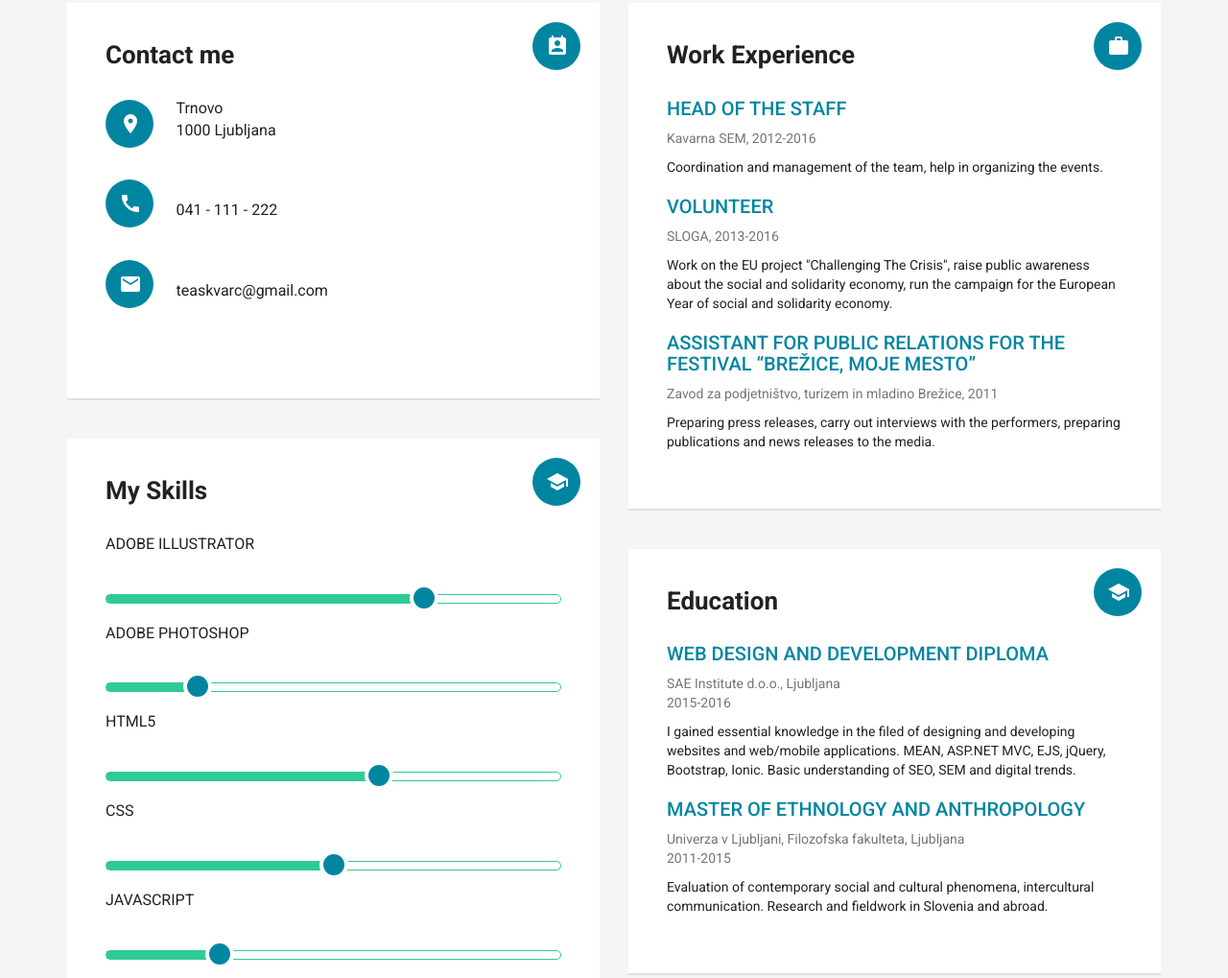
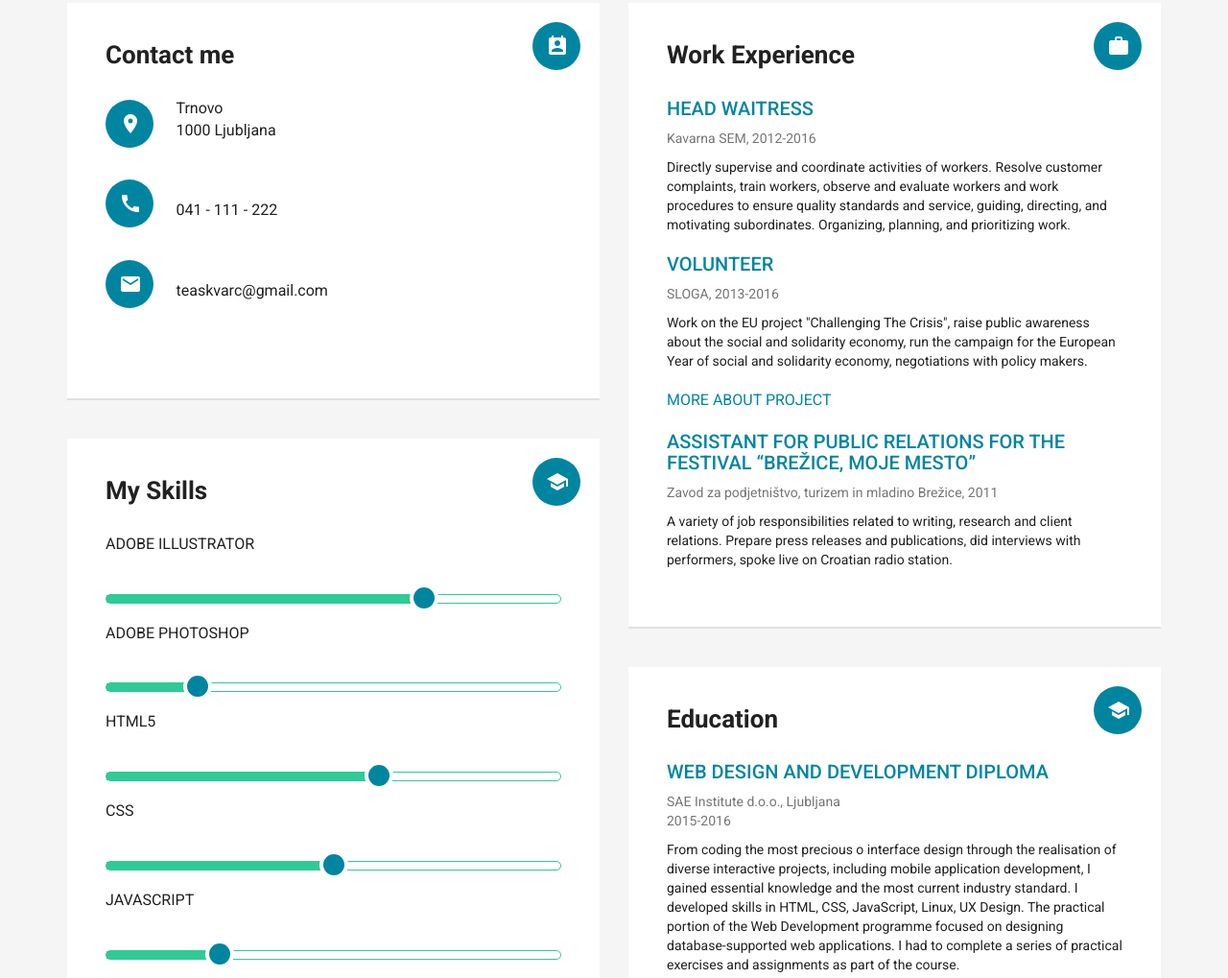
Before and after one commit to teaskvarc/web_cv, a website: page index.html in a window 1280 px wide. Shown: the part 844-1863 px from the top of the page at 96% size. Drawn offline with Linux system fonts and the light colour scheme.

Commit message:
editing text

```diff
--- a/css/style.css
+++ b/css/style.css
@@ -258,8 +258,7 @@ Cover Letter
     color: #0085a1;
 }
 
-#gif{
-
-    background: no-repeat;
-
+#hello{
+    font-family: 'Pacifico', cursive;
+    color: #30ca97;
 }
--- a/index.html
+++ b/index.html
@@ -118,8 +118,8 @@
                                person
                            </i>
                        </span>
-                    <h1>
-                        Hi! I am Tea
+                    <h1 id="hello">
+                        Hey, I'm Tea
                     </h1>
                     <p>
                         Lorem ipsum dolor sit amet, consectetur adipisicing elit, sed do eiusmod tempor incididunt ut
@@ -312,14 +312,17 @@
                                         <ul>
                                             <li class="wow fadeInUp animated">
                                                 <h4>
-                                                    HEAD OF THE STAFF
+                                                    HEAD WAITRESS
                                                 </h4>
                                                 <small>
                                                     <span class="md-account-balance"></span>Kavarna SEM, 2012-2016
                                                 </small>
                                                 <p>
-                                                    Coordination and management of the team, help in
-                                                    organizing the events.
+                                                    Directly supervise and coordinate activities of workers. Resolve
+                                                    customer complaints, train workers, observe and evaluate workers
+                                                    and work procedures to ensure quality standards and service,
+                                                    guiding, directing, and motivating subordinates. Organizing,
+                                                    planning, and prioritizing work.
                                                 </p>
                                             </li>
 
@@ -334,7 +337,11 @@
                                                     Work on the EU project "Challenging The Crisis", raise public
                                                     awareness about the social and solidarity economy, run the
                                                     campaign for the European Year of social and solidarity
-                                                    economy.
+                                                    economy, negotiations with policy makers.
+                                                    <br/>
+                                                    <br/>
+                                                    <a href="http://www.challengingthecrisis.com/en/" target="_blank">
+                                                        More about project</a>
                                                 </p>
                                             </li>
 
@@ -348,9 +355,9 @@
                                                     turizem in mladino Brežice, 2011
                                                 </small>
                                                 <p>
-                                                    Preparing press releases, carry out interviews with the
-                                                    performers, preparing publications and news releases to the
-                                                    media.
+                                                    A variety of job responsibilities related to writing, research
+                                                    and client relations. Prepare press releases and publications, did
+                                                    interviews with performers, spoke live on Croatian radio station.
                                                 </p>
                                             </li>
                                         </ul>
@@ -382,12 +389,14 @@
                                                     <span class="md-today"></span>2015-2016
                                                 </small>
                                                 <p>
-                                                    I gained essential knowledge in the filed of designing and
-                                                    developing
-                                                    websites and web/mobile applications. MEAN, ASP.NET MVC, EJS,
-                                                    jQuery,
-                                                    Bootstrap, Ionic. Basic understanding of SEO, SEM and digital
-                                                    trends.
+                                                    From coding the most precious o interface design through
+                                                    the realisation of diverse interactive projects, including mobile
+                                                    application development, I gained essential knowledge and the most
+                                                    current industry standard. I developed skills in HTML, CSS,
+                                                    JavaScript, Linux, UX Design. The practical portion of the Web
+                                                    Development programme focused on designing database-supported web
+                                                    applications. I had to complete a series of practical exercises and
+                                                    assignments as part of the course.
                                                 </p>
                                             </li>
                                             <li class="wow fadeInUp animated">
@@ -403,9 +412,16 @@
                                                     <span class="md-today"></span>2011-2015
                                                 </small>
                                                 <p>
-                                                    Evaluation of contemporary social and cultural phenomena,
-                                                    intercultural
-                                                    communication. Research and fieldwork in Slovenia and abroad.
+                                                    With The study of Ethnology and Cultural Anthropology I gained a
+                                                    thorough familiarity with the variety of human existence by
+                                                    employing a range of practical and theoretical approaches. We
+                                                    focused on both the
+                                                    domestic cultural environment and global comparative aspects.
+                                                    The study of ethnology and cultural anthropology encompasses a
+                                                    substantial amount of reading and acquisition of professional
+                                                    knowledge. The most precious was applied, dynamic and practical
+                                                    field experience at home and abroad.
+
                                                 </p>
                                             </li>
                                         </ul>
```
